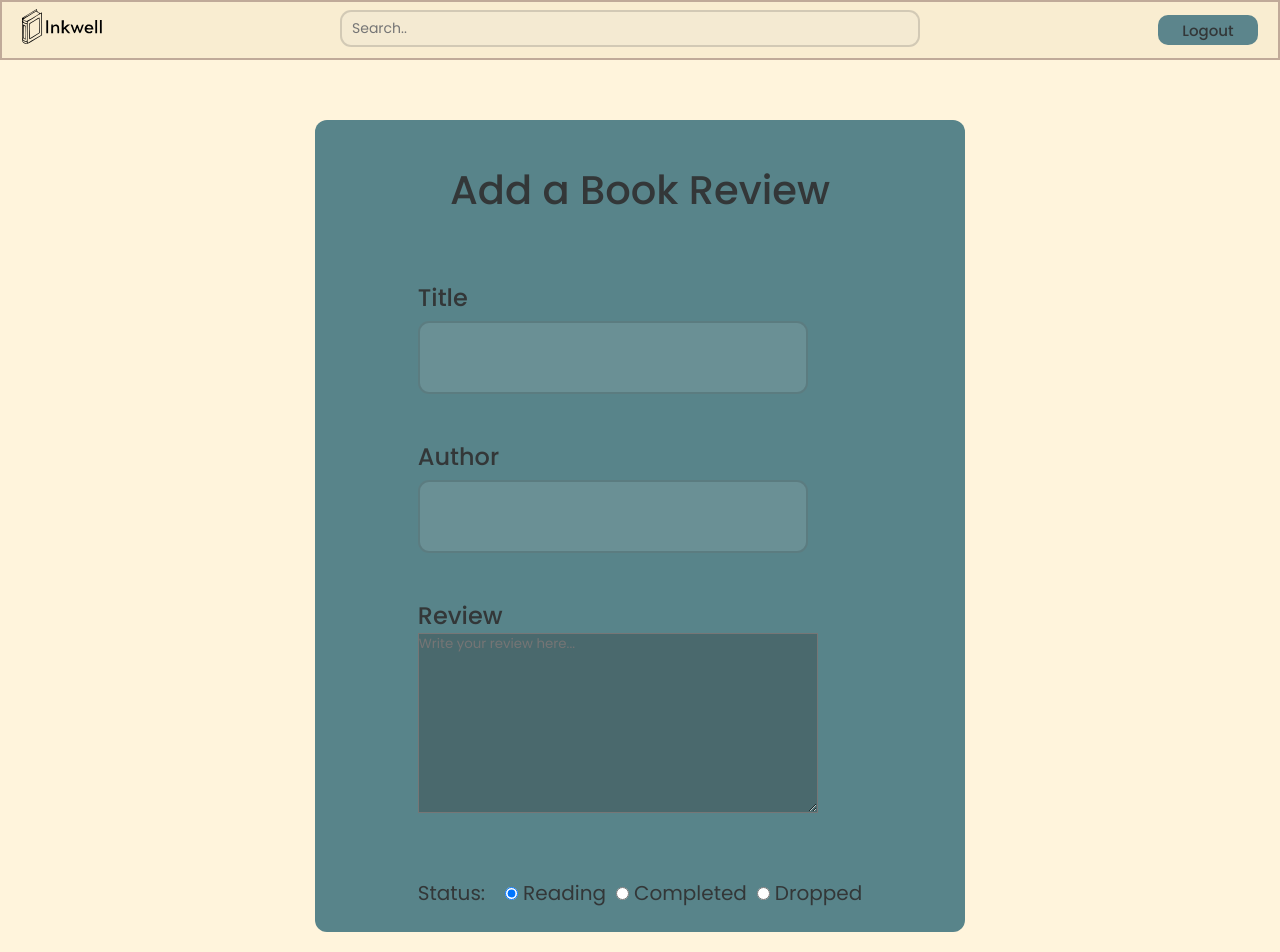
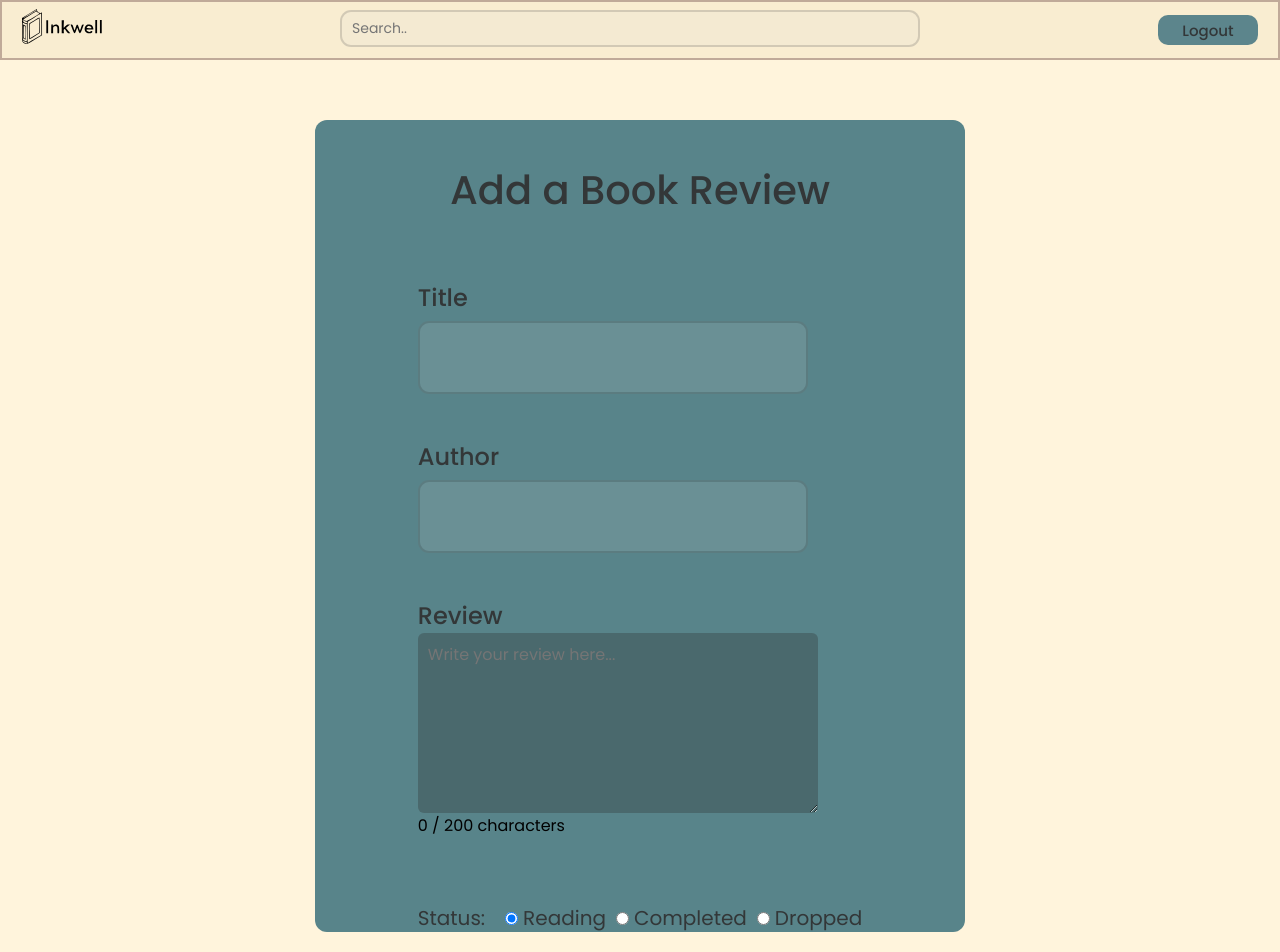
Before and after one commit to Soham20030/Book-Tracker, a React (Vite) app in the folder client/: page /add-review in a window 1280 px wide. Shown: the top 952 px of the page. Built offline with nearby package versions, Linux system fonts and the light colour scheme; sample sign-in values are in the browser's storage.

Commit message:
fixed text overflowing out of textarea

```diff
--- a/client/src/pages/AddReviewPage.jsx
+++ b/client/src/pages/AddReviewPage.jsx
@@ -8,6 +8,8 @@ import Logo from "../assets/Logo.svg";
 import toast from 'react-hot-toast';
 
 const AddReviewPage = () => {
+  const [charCount, setCharCount] = useState(0);
+  const maxChars = 200;
   const navigate = useNavigate();         // For navigating to different pages
   const { id } = useParams();             // If an ID is present, we’re editing an existing book
 
@@ -36,11 +38,13 @@ const AddReviewPage = () => {
   };
 
   // Handles form input changes
-  const handleChange = (e) => {
-    const { name, value } = e.target;
-    setForm((prev) => ({ ...prev, [name]: value }));
-  };
-
+const handleChange = (e) => {
+  const { name, value } = e.target;
+  if (name === "review") {
+    setCharCount(value.length);
+  }
+  setForm((prev) => ({ ...prev, [name]: value }));
+};
   // Handles form submission — creates or updates a review depending on if ID exists
   const handleSubmit = async (e) => {
     e.preventDefault();
@@ -158,8 +162,11 @@ const AddReviewPage = () => {
               placeholder="Write your review here..."
               value={form.review}
               onChange={handleChange}
+              maxLength={maxChars}
               required
-            /><br />
+            />
+            <p>{charCount} / {maxChars} characters</p>
+            <br />
 
             {/* Radio buttons to choose the reading status */}
             <div className="status-options">
--- a/client/src/styles/AddReviewPage.css
+++ b/client/src/styles/AddReviewPage.css
@@ -80,6 +80,7 @@
   margin: auto;
   margin-top: 60px;
   border-radius: 12px;
+  min-width: 0; /* Allows child elements to shrink properly */
 }
 
 /* ===== FORM HEADER ===== */
@@ -98,9 +99,23 @@ label {
 
 /* ===== TEXTAREA (REVIEW BOX) ===== */
 textarea {
+  width: 100%;
+  max-width: 400px;
+  height: 180px;
+  padding: 10px;
+  font-size: 16px;
+  font-family: 'Poppins', sans-serif;
+  line-height: 1.5;
+  color: #fff;
   background-color: rgba(51, 55, 56, 0.35);
-  height: 180px;
-  width: 400px;
+  border: none;
+  border-radius: 6px;
+  resize: vertical;
+  overflow: auto;
+
+  /* ✅ These ensure text wraps */
+  white-space: normal;
+  word-break: break-word;
 }
 
 /* ===== PAGE BACKGROUND CONTAINER ===== */
--- a/client/src/styles/Dashboard.css
+++ b/client/src/styles/Dashboard.css
@@ -157,8 +157,14 @@ body {
   font-size: 16px !important;
   line-height: 1.6;
   margin: 8px 0;
-  height: 180px !important;
+  height: 200px !important;
   overflow: auto;
+}
+
+.card-review  p {
+  white-space: pre-wrap;
+  word-wrap: break-word;
+  overflow-wrap: break-word;
 }
 
 /* ===== BOOK STATUS TEXT ===== */
--- a/client/src/styles/userDashboard.css
+++ b/client/src/styles/userDashboard.css
@@ -74,7 +74,7 @@
   font-size: 16px !important;
   line-height: 1.6;
   margin: 8px 0;
-  height: 180px !important; /* Fixed height for consistency */
+  height: 200px !important;
 }
 
 /* === BOOK STATUS (READING / COMPLETED ETC.) === */
```
